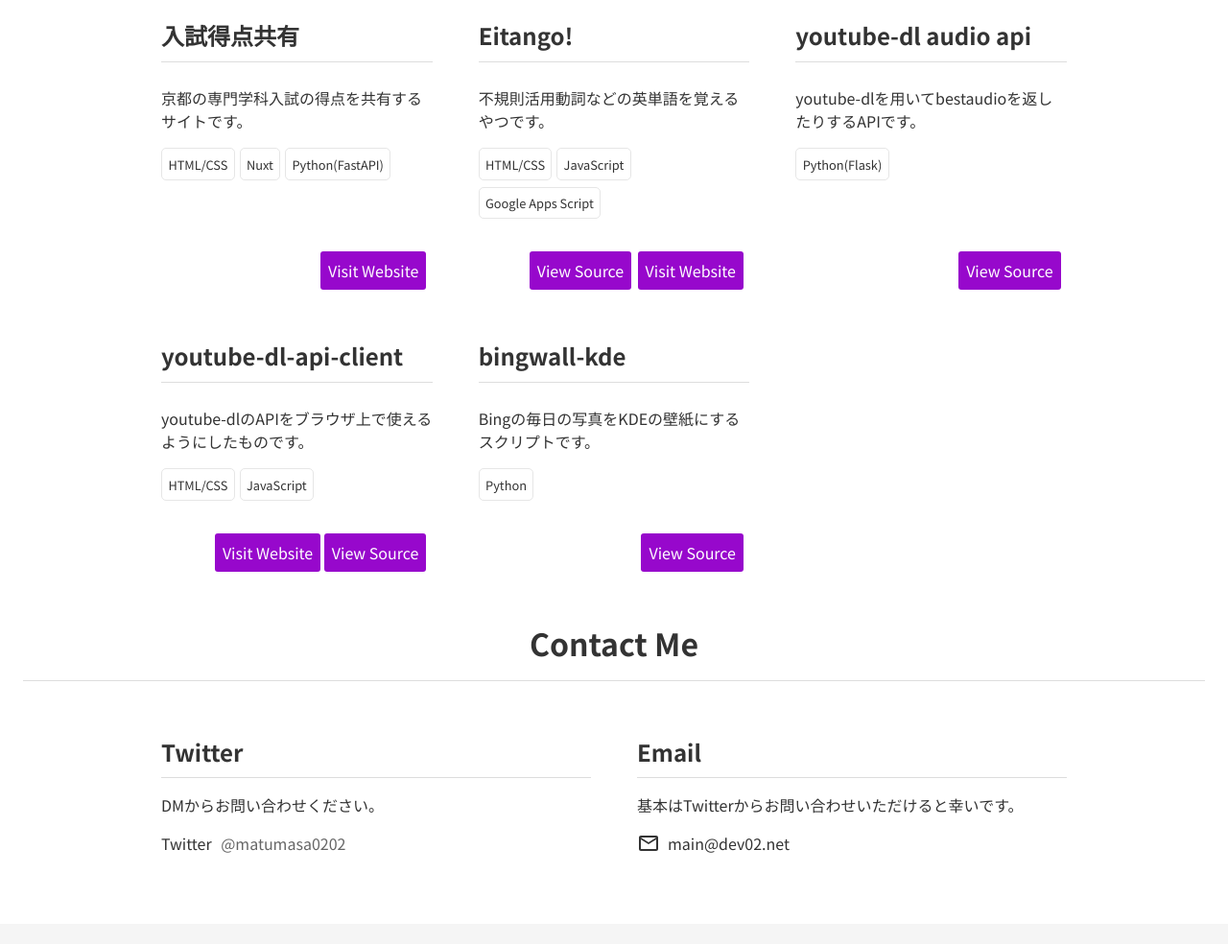
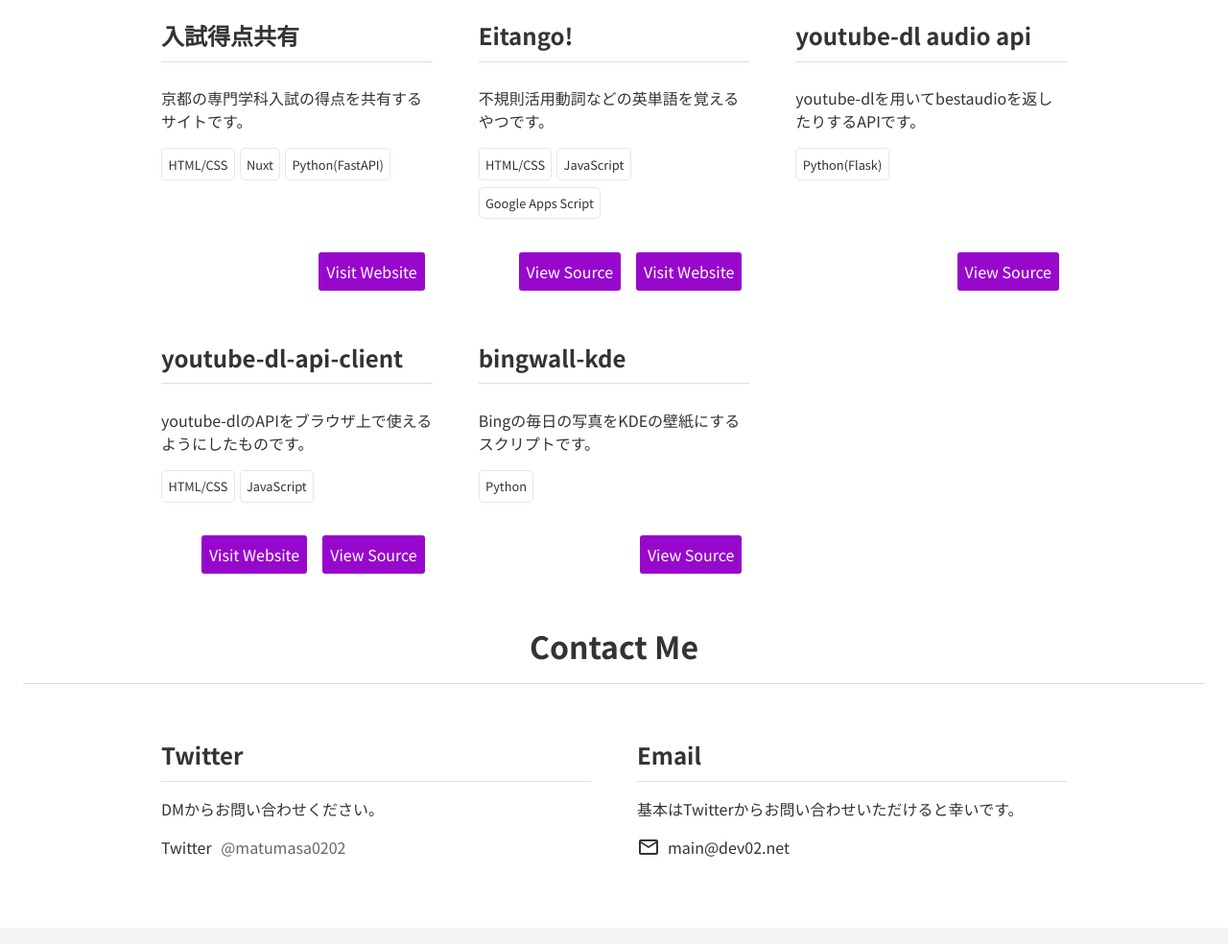
Before and after one commit to matumasadev02/my-portfolio, a plain HTML site: page index.html in a window 1280 px wide. Shown: the part 2032-3016 px from the top of the page at 96% size. Drawn offline with Linux system fonts and the light colour scheme.

Commit message:
fix: fix bug

```diff
--- a/index.html
+++ b/index.html
@@ -169,8 +169,9 @@
                 <ul class="links">
                     <li>
                         <a target="_blank" href="https://www.dev02.net/apps/youtube-dl-api-client">Visit Website</a>
-                        <a target="_blank" href="https://github.com/matumasadev02/youtube-dl-api-client-main">View
-                            Source</a>
+                    </li>
+                    <li>
+                        <a target="_blank" href="https://github.com/matumasadev02/youtube-dl-api-client-main">View Source</a>
                     </li>
                 </ul>
             </div>
--- a/stylesheets/style.scss
+++ b/stylesheets/style.scss
@@ -18,7 +18,7 @@ body {
 $breakpoint: (
   sp: "screen and (max-width: 600px)",
   tab: "screen and (min-width: 601px)",
-  pc: "screen and (min-width: 1025px)",
+  pc: "screen and (min-width: 900px)",
 );
 
 @mixin mq($bp) {
@@ -234,7 +234,7 @@ a:hover {
 // grid cards
 .container--grid {
   display: grid;
-  grid-template-columns: repeat(auto-fit, minmax(200px, 1fr));
+  grid-template-columns: repeat(auto-fit, minmax(250px, 1fr));
   grid-gap: 1rem;
   margin-bottom: 2rem;
   padding: 0 1.5rem;
@@ -472,12 +472,14 @@ a:hover {
       flex-wrap: wrap;
       li {
         list-style: none;
-        padding: 0.7rem 0.4rem 0.7rem 0;
+        margin: 0.25rem 0.5rem;
         a {
+          display: block;
           background-color: $accent--main;
           color: #fff;
           padding: 0.5rem;
           border-radius: 3px;
+          white-space: nowrap;
         }
       }
     }
```
Also changed, not shown: stylesheets/style.css, 1 other file.
